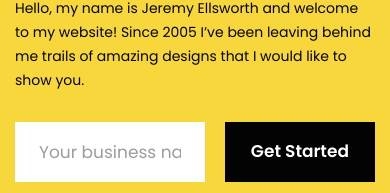
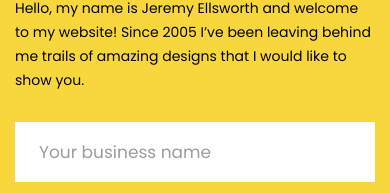
Before and after one commit to whoisnyl/jeremyellsworth-freelance-landing, a plain HTML site: page index.html in a window 390 px wide. Shown: the part 608-801 px from the top of the page. Drawn offline with nearby package versions, Linux system fonts and the light colour scheme.

Commit message:
fix header banner form

```diff
--- a/assets/sass/templates/_header-banner.scss
+++ b/assets/sass/templates/_header-banner.scss
@@ -30,6 +30,16 @@
         padding-right: 10px;
         padding-left: 10px;
       }
+
+      @media (max-width: 575px) {
+        .col-button {
+          width: 100%;
+
+          .btn {
+            width: 100%;
+          }
+        }
+      }
     }
 
     .btn {
--- a/index.html
+++ b/index.html
@@ -138,7 +138,7 @@
               <!-- ============= GET STARTED FORM MINI ============= -->
               <form action="#" class="get-started-form-mini" method="POST">
                 <div class="form-row">
-                  <div class="form-group col">
+                  <div class="form-group col-12 col-xs-auto">
                     <input
                       type="text"
                       class="form-control"
```
Also changed, not shown: assets/css/style.css, 1 other file.
